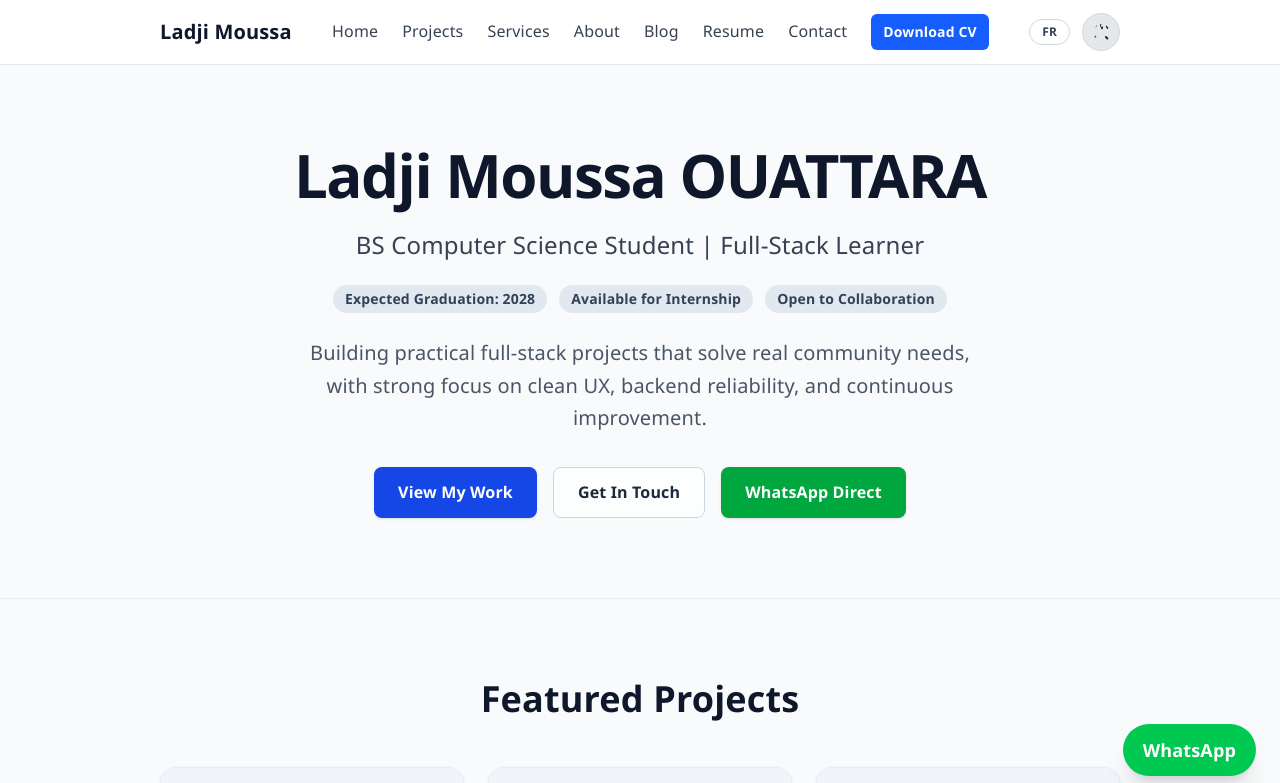
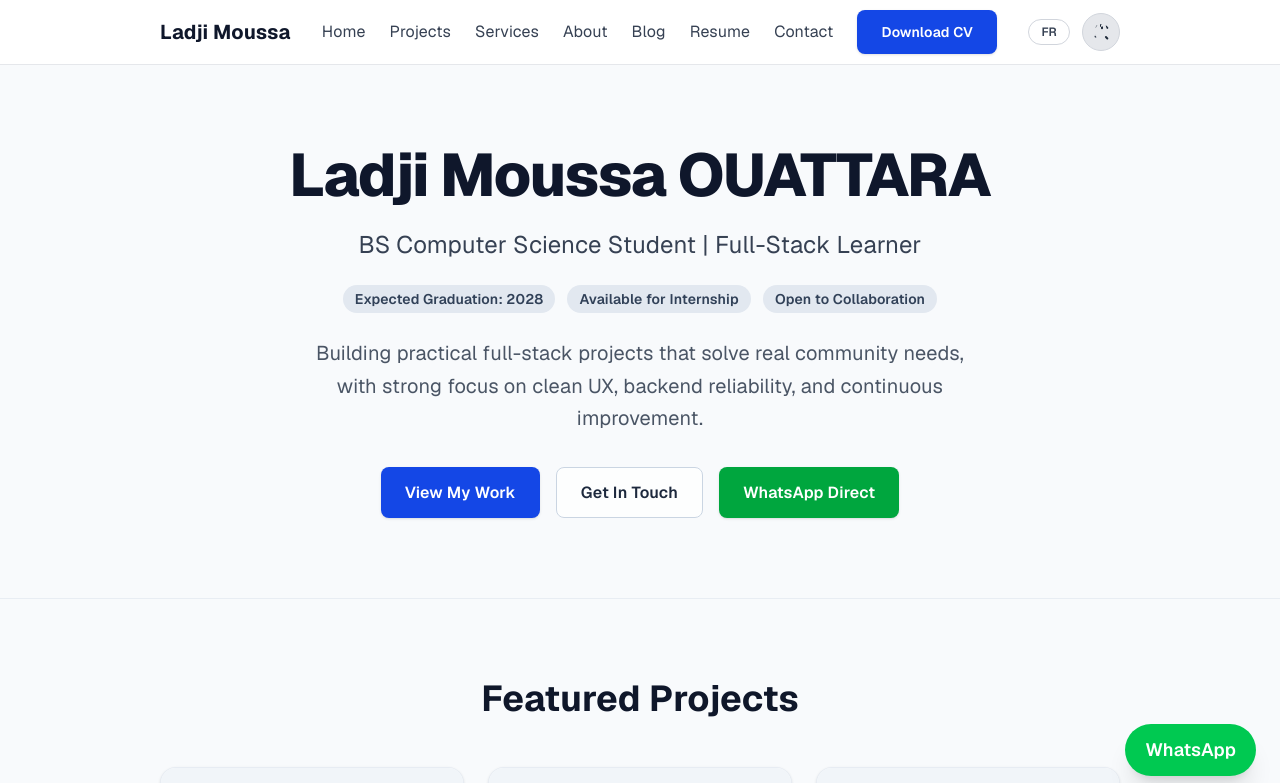
Before and after one commit to AkmelFed12/Portfolio, a Next.js app: page / in a window 1280 px wide. Shown: the top 783 px of the page. Built offline with nearby package versions, Linux system fonts and the light colour scheme; no server answers.

Commit message:
Final premium polish: Geist typography and refined controls

```diff
--- a/src/app/globals.css
+++ b/src/app/globals.css
@@ -13,8 +13,8 @@
 @theme inline {
   --color-background: var(--background);
   --color-foreground: var(--foreground);
-  --font-sans: "Segoe UI", "Trebuchet MS", sans-serif;
-  --font-mono: "Consolas", "Courier New", monospace;
+  --font-sans: var(--font-geist-sans);
+  --font-mono: var(--font-geist-mono);
 }
 
 .dark {
@@ -33,6 +33,16 @@
   line-height: 1.6;
   letter-spacing: 0.01em;
   -webkit-font-smoothing: antialiased;
+}
+
+::selection {
+  background: #bfdbfe;
+  color: #0f172a;
+}
+
+.dark ::selection {
+  background: #1d4ed8;
+  color: #e2e8f0;
 }
 
 /* Animations */
@@ -190,15 +200,15 @@
 }
 
 .btn-primary {
-  @apply inline-flex items-center justify-center px-6 py-3 rounded-lg font-semibold bg-blue-700 text-white hover:bg-blue-800 shadow-sm hover:shadow-md;
+  @apply inline-flex items-center justify-center px-6 py-3 rounded-lg font-semibold bg-blue-700 text-white hover:bg-blue-800 shadow-sm hover:shadow-md transition-all duration-200;
 }
 
 .btn-secondary {
-  @apply inline-flex items-center justify-center px-6 py-3 rounded-lg font-semibold border border-slate-300 dark:border-slate-600 text-slate-800 dark:text-slate-100 bg-white/70 dark:bg-slate-800/60 hover:bg-slate-100 dark:hover:bg-slate-700/80;
+  @apply inline-flex items-center justify-center px-6 py-3 rounded-lg font-semibold border border-slate-300 dark:border-slate-600 text-slate-800 dark:text-slate-100 bg-white/70 dark:bg-slate-800/60 hover:bg-slate-100 dark:hover:bg-slate-700/80 transition-all duration-200;
 }
 
 .btn-accent {
-  @apply inline-flex items-center justify-center px-6 py-3 rounded-lg font-semibold bg-green-600 text-white hover:bg-green-700 shadow-sm hover:shadow-md;
+  @apply inline-flex items-center justify-center px-6 py-3 rounded-lg font-semibold bg-green-600 text-white hover:bg-green-700 shadow-sm hover:shadow-md transition-all duration-200;
 }
 
 .focus-ring {
--- a/src/app/layout.tsx
+++ b/src/app/layout.tsx
@@ -1,5 +1,6 @@
 import type { Metadata } from 'next';
 import { Suspense } from 'react';
+import { Geist, Geist_Mono } from 'next/font/google';
 import './globals.css';
 import Navbar from '@/components/Navbar';
 import Footer from '@/components/Footer';
@@ -7,6 +8,8 @@
 import WhatsAppFloat from '@/components/WhatsAppFloat';
 
 const siteUrl = process.env.NEXT_PUBLIC_SITE_URL || 'http://localhost:3000';
+const geistSans = Geist({ subsets: ['latin'], variable: '--font-geist-sans' });
+const geistMono = Geist_Mono({ subsets: ['latin'], variable: '--font-geist-mono' });
 
 export const metadata: Metadata = {
   metadataBase: new URL(siteUrl),
@@ -48,7 +51,11 @@
   children: React.ReactNode;
 }>) {
   return (
-    <html lang="en" className="h-full antialiased" suppressHydrationWarning>
+    <html
+      lang="en"
+      className={`h-full antialiased ${geistSans.variable} ${geistMono.variable}`}
+      suppressHydrationWarning
+    >
       <head>
         <script
           dangerouslySetInnerHTML={{
--- a/src/components/Navbar.tsx
+++ b/src/components/Navbar.tsx
@@ -54,7 +54,7 @@
               href="/CV_LADJI_MOUSSA_OUATTARA.pdf"
               download
               onClick={() => trackEvent('resume_download', { source: 'navbar_desktop' })}
-              className="px-3 py-2 rounded-md text-sm font-semibold bg-blue-600 text-white hover:bg-blue-700 transition"
+              className="btn-primary focus-ring px-3 py-2 text-sm"
             >
               Download CV
             </a>
@@ -63,14 +63,14 @@
           <div className="flex items-center gap-3">
             <Link
               href={switchHref}
-              className="px-3 py-1 rounded-full text-xs font-semibold border border-gray-300 dark:border-slate-600 text-gray-700 dark:text-slate-100 hover:bg-gray-100 dark:hover:bg-slate-800 transition"
+              className="px-3 py-1 rounded-full text-xs font-semibold border border-gray-300 dark:border-slate-600 text-gray-700 dark:text-slate-100 hover:bg-gray-100 dark:hover:bg-slate-800 transition focus-ring"
             >
               {lang === 'fr' ? 'EN' : 'FR'}
             </Link>
             <ThemeToggle />
             <button
               onClick={() => setIsOpen(!isOpen)}
-              className="lg:hidden inline-flex items-center justify-center p-2 rounded-md text-gray-700 dark:text-slate-100 hover:bg-gray-100 dark:hover:bg-slate-800"
+              className="lg:hidden inline-flex items-center justify-center p-2 rounded-md text-gray-700 dark:text-slate-100 hover:bg-gray-100 dark:hover:bg-slate-800 focus-ring"
               aria-label="Toggle menu"
             >
               <svg className="h-6 w-6" stroke="currentColor" fill="none" viewBox="0 0 24 24">
@@ -107,7 +107,7 @@
               href="/CV_LADJI_MOUSSA_OUATTARA.pdf"
               download
               onClick={() => trackEvent('resume_download', { source: 'navbar_mobile' })}
-              className="block px-3 py-2 rounded text-center text-white bg-blue-600 hover:bg-blue-700 transition"
+              className="btn-primary focus-ring w-full px-3 py-2 text-center"
             >
               Download CV
             </a>
```
